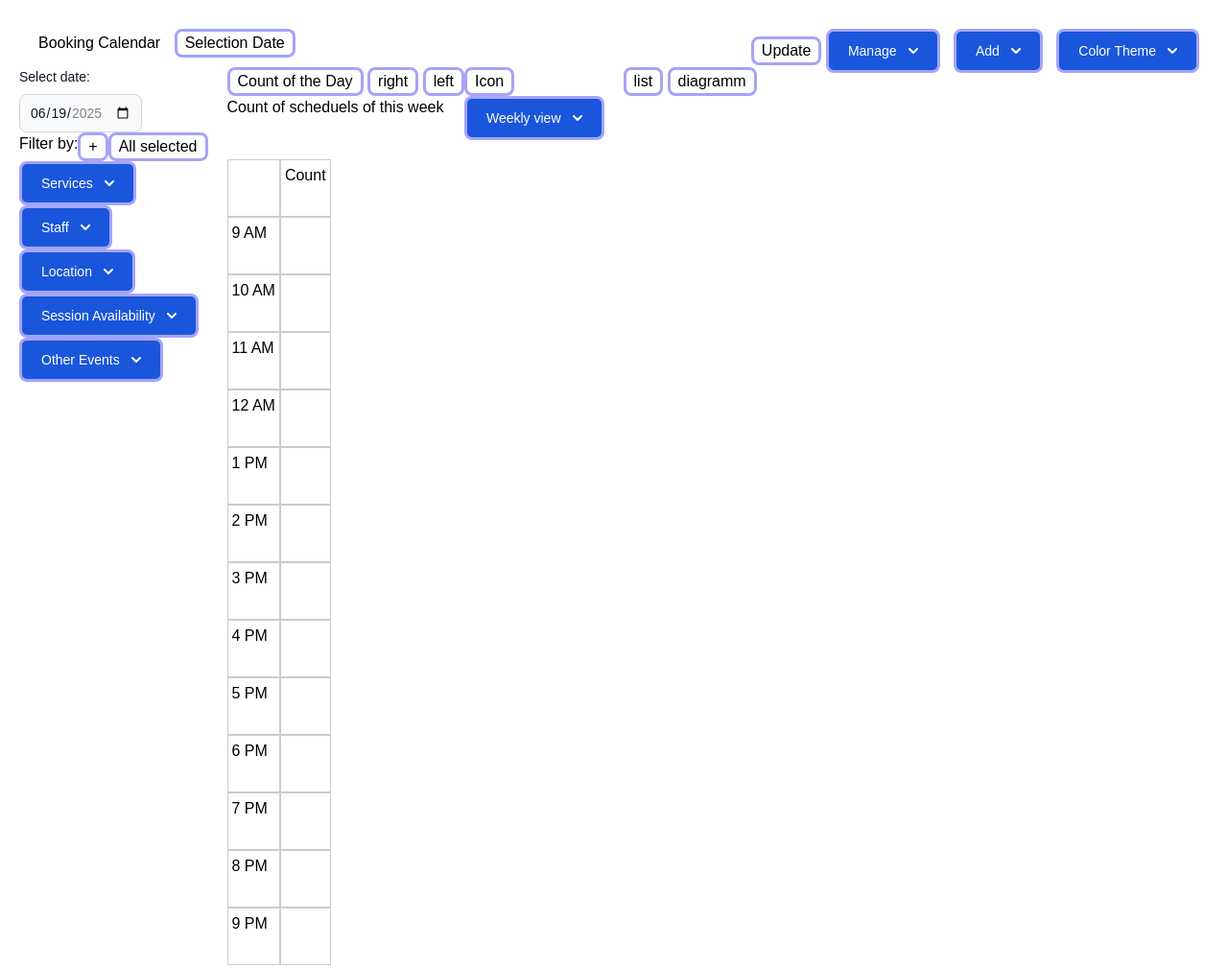
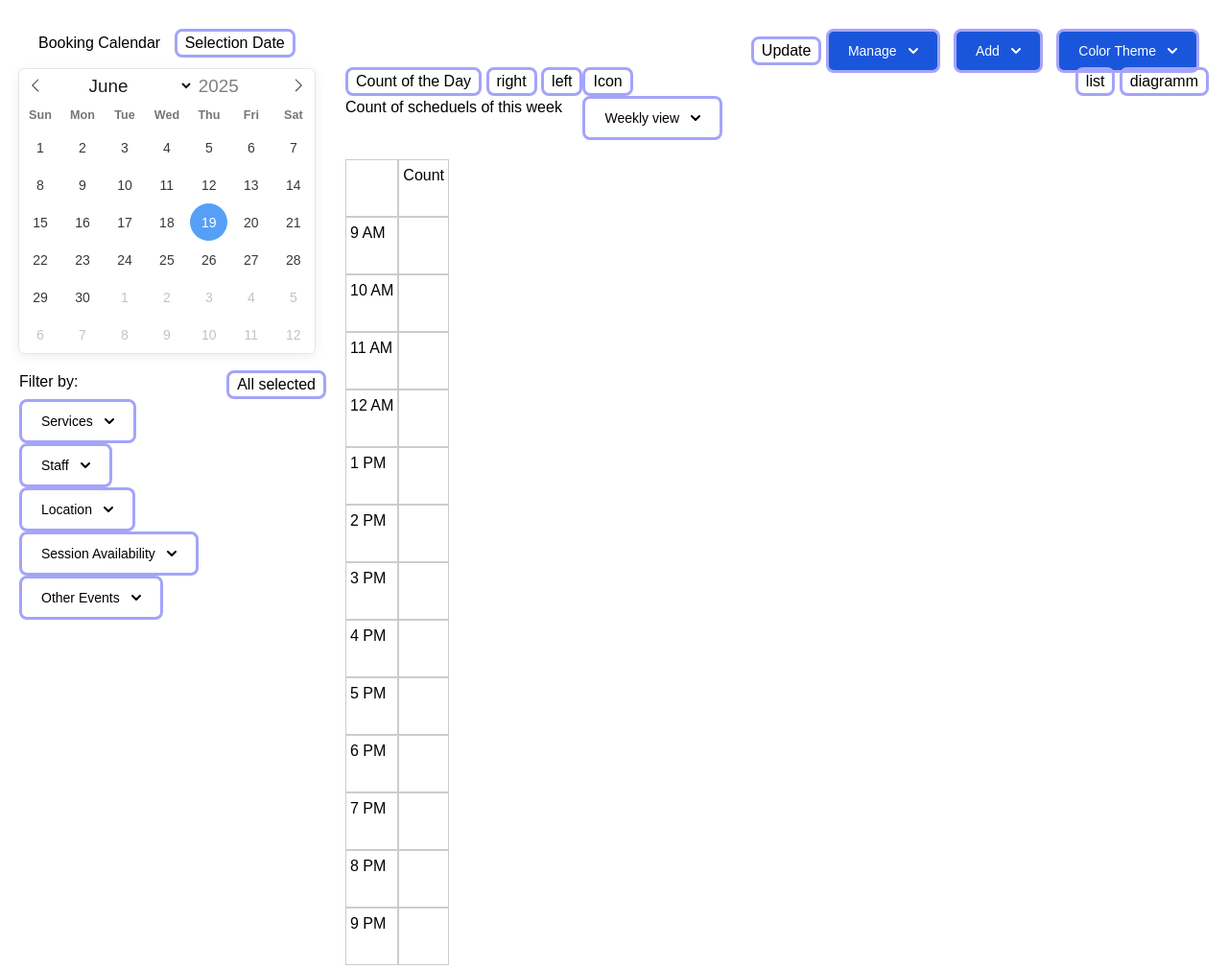
Before and after one commit to Ss1107S/Booking-calendar, a plain HTML site: page index.html in a window 1280 px wide. Shown: the whole page at 96% size. Drawn offline with nearby package versions, Linux system fonts and the light colour scheme; a script that the page names is missing.

Commit message:
Update the booking calendar (html+css+js)
Update the booking calendar (html+css+js):
*changed the color for buttons as in the description
*used Flatpickr for the calendar
*create main.js for the calendar

```diff
--- a/index.html
+++ b/index.html
@@ -5,6 +5,10 @@
     <meta name="viewport" content="width=device-width, initial-scale=1.0">
     <link href="https://cdn.jsdelivr.net/npm/flowbite@3.1.2/dist/flowbite.min.css" rel="stylesheet" />
     <link rel="stylesheet" href="style.css">
+    <!--Calendar-->
+    <link rel="stylesheet" href="https://cdn.jsdelivr.net/npm/flatpickr/dist/flatpickr.min.css">
+    <script src="https://cdn.jsdelivr.net/npm/flatpickr"></script>
+
     <script src="https://cdn.jsdelivr.net/npm/@tailwindcss/browser@4"></script>
     <title>Booking calendar</title>
 
@@ -101,21 +105,26 @@
         <div class="left_part">
             <!--Select date menu-->
             <form class="max-w-[8rem]">
-                <label for="time" class="block mb-2 text-sm font-medium text-gray-900 dark:text-white">Select date:</label>
                 <div class="relative">
-                    <input type="date" id="time" style="cursor: pointer;" class="bg-gray-50 border leading-none border-gray-300 text-gray-900 text-sm rounded-lg focus:ring-blue-500 focus:border-blue-500 block w-full p-2.5 dark:bg-gray-700 dark:border-gray-600 dark:placeholder-gray-400 dark:text-white dark:focus:ring-blue-500 dark:focus:border-blue-500" min="2025-01-01" max="2025-12-31" value="2025-06-19" required />
+                    <!-- Этот input будет скрыт, потому что мы показываем календарь inline -->
+                    <input id="calendar" type="text" class="hidden" />
+                    <!-- Контейнер, в который вставим календарь -->
+                        <div id="calendar-container" class="w-full"></div>
                 </div>
             </form>
             <!--Filter Menu-->
             <div>
                 <div class="filter">
-                    <p>Filter by:</p>
-                    <button>+</button>
-                    <button>All selected</button>
+                    <div class="filter_left">
+                        <p>Filter by:</p>
+                    </div>
+                    <div class="filter_right">
+                        <button>All selected</button>
+                    </div>
                 </div>
                 <div>
                     <!-- Services button -->
-                    <button id="servicesButton" data-dropdown-toggle="servicesSearch" data-dropdown-placement="bottom" style="cursor: pointer;" class="text-white bg-blue-700 hover:bg-blue-800 focus:ring-4 focus:outline-none focus:ring-blue-300 font-medium rounded-lg text-sm px-5 py-2.5 text-center inline-flex items-center dark:bg-blue-600 dark:hover:bg-blue-700 dark:focus:ring-blue-800" type="button">Services<svg class="w-2.5 h-2.5 ms-3" aria-hidden="true" xmlns="http://www.w3.org/2000/svg" fill="none" viewBox="0 0 10 6">
+                    <button id="servicesButton" data-dropdown-toggle="servicesSearch" data-dropdown-placement="bottom" style="cursor: pointer;" class="hover:bg-blue-800 focus:ring-4 focus:outline-none focus:ring-blue-300 font-medium rounded-lg text-sm px-5 py-2.5 text-center inline-flex items-center dark:bg-blue-600 dark:hover:bg-blue-700 dark:focus:ring-blue-800" type="button">Services<svg class="w-2.5 h-2.5 ms-3" aria-hidden="true" xmlns="http://www.w3.org/2000/svg" fill="none" viewBox="0 0 10 6">
                     <path stroke="currentColor" stroke-linecap="round" stroke-linejoin="round" stroke-width="2" d="m1 1 4 4 4-4"/>
                     </svg>
                     </button>
@@ -137,7 +146,7 @@
                 </div>
                 <div>
                     <!-- Staff button -->
-                    <button id="staffButton" data-dropdown-toggle="staffSearch" data-dropdown-placement="bottom" style="cursor: pointer;" class="text-white bg-blue-700 hover:bg-blue-800 focus:ring-4 focus:outline-none focus:ring-blue-300 font-medium rounded-lg text-sm px-5 py-2.5 text-center inline-flex items-center dark:bg-blue-600 dark:hover:bg-blue-700 dark:focus:ring-blue-800" type="button">Staff<svg class="w-2.5 h-2.5 ms-3" aria-hidden="true" xmlns="http://www.w3.org/2000/svg" fill="none" viewBox="0 0 10 6">
+                    <button id="staffButton" data-dropdown-toggle="staffSearch" data-dropdown-placement="bottom" style="cursor: pointer;" class="hover:bg-blue-800 focus:ring-4 focus:outline-none focus:ring-blue-300 font-medium rounded-lg text-sm px-5 py-2.5 text-center inline-flex items-center dark:bg-blue-600 dark:hover:bg-blue-700 dark:focus:ring-blue-800" type="button">Staff<svg class="w-2.5 h-2.5 ms-3" aria-hidden="true" xmlns="http://www.w3.org/2000/svg" fill="none" viewBox="0 0 10 6">
                     <path stroke="currentColor" stroke-linecap="round" stroke-linejoin="round" stroke-width="2" d="m1 1 4 4 4-4"/>
                     </svg>
                     </button>
@@ -159,7 +168,7 @@
                 </div>
                 <div>
                     <!-- Location button -->
-                    <button id="locationButton" data-dropdown-toggle="locationSearch" data-dropdown-placement="bottom" style="cursor: pointer;" class="text-white bg-blue-700 hover:bg-blue-800 focus:ring-4 focus:outline-none focus:ring-blue-300 font-medium rounded-lg text-sm px-5 py-2.5 text-center inline-flex items-center dark:bg-blue-600 dark:hover:bg-blue-700 dark:focus:ring-blue-800" type="button">Location<svg class="w-2.5 h-2.5 ms-3" aria-hidden="true" xmlns="http://www.w3.org/2000/svg" fill="none" viewBox="0 0 10 6">
+                    <button id="locationButton" data-dropdown-toggle="locationSearch" data-dropdown-placement="bottom" style="cursor: pointer;" class="hover:bg-blue-800 focus:ring-4 focus:outline-none focus:ring-blue-300 font-medium rounded-lg text-sm px-5 py-2.5 text-center inline-flex items-center dark:bg-blue-600 dark:hover:bg-blue-700 dark:focus:ring-blue-800" type="button">Location<svg class="w-2.5 h-2.5 ms-3" aria-hidden="true" xmlns="http://www.w3.org/2000/svg" fill="none" viewBox="0 0 10 6">
                     <path stroke="currentColor" stroke-linecap="round" stroke-linejoin="round" stroke-width="2" d="m1 1 4 4 4-4"/>
                     </svg>
                     </button>
@@ -181,7 +190,7 @@
                 </div>
                 <div>
                     <!-- Session Availability button -->
-                    <button id="sessionAvailabilityButton" data-dropdown-toggle="sessionAvailabilitySearch" data-dropdown-placement="bottom" style="cursor: pointer;" class="text-white bg-blue-700 hover:bg-blue-800 focus:ring-4 focus:outline-none focus:ring-blue-300 font-medium rounded-lg text-sm px-5 py-2.5 text-center inline-flex items-center dark:bg-blue-600 dark:hover:bg-blue-700 dark:focus:ring-blue-800" type="button">Session Availability<svg class="w-2.5 h-2.5 ms-3" aria-hidden="true" xmlns="http://www.w3.org/2000/svg" fill="none" viewBox="0 0 10 6">
+                    <button id="sessionAvailabilityButton" data-dropdown-toggle="sessionAvailabilitySearch" data-dropdown-placement="bottom" style="cursor: pointer;" class="hover:bg-blue-800 focus:ring-4 focus:outline-none focus:ring-blue-300 font-medium rounded-lg text-sm px-5 py-2.5 text-center inline-flex items-center dark:bg-blue-600 dark:hover:bg-blue-700 dark:focus:ring-blue-800" type="button">Session Availability<svg class="w-2.5 h-2.5 ms-3" aria-hidden="true" xmlns="http://www.w3.org/2000/svg" fill="none" viewBox="0 0 10 6">
                     <path stroke="currentColor" stroke-linecap="round" stroke-linejoin="round" stroke-width="2" d="m1 1 4 4 4-4"/>
                     </svg>
                     </button>
@@ -203,7 +212,7 @@
                 </div>
                 <div>
                     <!-- Other Events button -->
-                    <button id="otherEventsButton" data-dropdown-toggle="otherEventsSearch" data-dropdown-placement="bottom" style="cursor: pointer;" class="text-white bg-blue-700 hover:bg-blue-800 focus:ring-4 focus:outline-none focus:ring-blue-300 font-medium rounded-lg text-sm px-5 py-2.5 text-center inline-flex items-center dark:bg-blue-600 dark:hover:bg-blue-700 dark:focus:ring-blue-800" type="button">Other Events<svg class="w-2.5 h-2.5 ms-3" aria-hidden="true" xmlns="http://www.w3.org/2000/svg" fill="none" viewBox="0 0 10 6">
+                    <button id="otherEventsButton" data-dropdown-toggle="otherEventsSearch" data-dropdown-placement="bottom" style="cursor: pointer;" class="hover:bg-blue-800 focus:ring-4 focus:outline-none focus:ring-blue-300 font-medium rounded-lg text-sm px-5 py-2.5 text-center inline-flex items-center dark:bg-blue-600 dark:hover:bg-blue-700 dark:focus:ring-blue-800" type="button">Other Events<svg class="w-2.5 h-2.5 ms-3" aria-hidden="true" xmlns="http://www.w3.org/2000/svg" fill="none" viewBox="0 0 10 6">
                     <path stroke="currentColor" stroke-linecap="round" stroke-linejoin="round" stroke-width="2" d="m1 1 4 4 4-4"/>
                     </svg>
                     </button>
@@ -239,7 +248,7 @@
                     <button>Icon</button>
                     <div>
                         <!-- Weekly view button -->
-                        <button id="weeklyViewButton" data-dropdown-toggle="weeklyViewSearch" data-dropdown-placement="bottom" style="cursor: pointer;" class="text-white bg-blue-700 hover:bg-blue-800 focus:ring-4 focus:outline-none focus:ring-blue-300 font-medium rounded-lg text-sm px-5 py-2.5 text-center inline-flex items-center dark:bg-blue-600 dark:hover:bg-blue-700 dark:focus:ring-blue-800" type="button">Weekly view<svg class="w-2.5 h-2.5 ms-3" aria-hidden="true" xmlns="http://www.w3.org/2000/svg" fill="none" viewBox="0 0 10 6">
+                        <button id="weeklyViewButton" data-dropdown-toggle="weeklyViewSearch" data-dropdown-placement="bottom" style="cursor: pointer;" class="hover:bg-blue-800 focus:ring-4 focus:outline-none focus:ring-blue-300 font-medium rounded-lg text-sm px-5 py-2.5 text-center inline-flex items-center dark:bg-blue-600 dark:hover:bg-blue-700 dark:focus:ring-blue-800" type="button">Weekly view<svg class="w-2.5 h-2.5 ms-3" aria-hidden="true" xmlns="http://www.w3.org/2000/svg" fill="none" viewBox="0 0 10 6">
                         <path stroke="currentColor" stroke-linecap="round" stroke-linejoin="round" stroke-width="2" d="m1 1 4 4 4-4"/>
                         </svg>
                         </button>
@@ -382,8 +391,10 @@
         </div>
 
         <div class="right_part">
-            <button>list</button>
-            <button>diagramm</button>
+            <div>
+                <button>list</button>
+                <button>diagramm</button>
+            </div>
         </div>
 
     <script src="https://cdn.jsdelivr.net/npm/simple-datatables@9.0.3"></script>
--- /dev/null
+++ b/main.js
@@ -0,0 +1,6 @@
+flatpickr("#calendar-container", {
+    inline: true,
+    defaultDate: "2025-06-19",
+    minDate: "2025-01-01",
+    maxDate: "2025-12-31",
+});
--- a/style.css
+++ b/style.css
@@ -30,8 +30,20 @@ header .right{
     display: flex;
     gap: 20px;
 }
+.left_part {
+    width: 320px;
+    display: flex;
+    flex-direction: column;
+    gap: 20px;
+}
+#calendar-container {
+    width: 320px;
+}
 .filter{
     display: flex;
+}
+.filter_right{
+    margin-left: auto;
 }
 .middle_part{
     display: flex;
@@ -48,9 +60,6 @@ header .right{
 .calendar_table{
     display: flex;
 }
-.view{
-    display: flex;
-}
  .days{
     height: 10px;
 }
@@ -61,3 +70,7 @@ header .right{
     padding: 4px;
     box-sizing: border-box;
 }
+.right_part{
+    display: flex;
+    margin-left: auto;
+}
```
